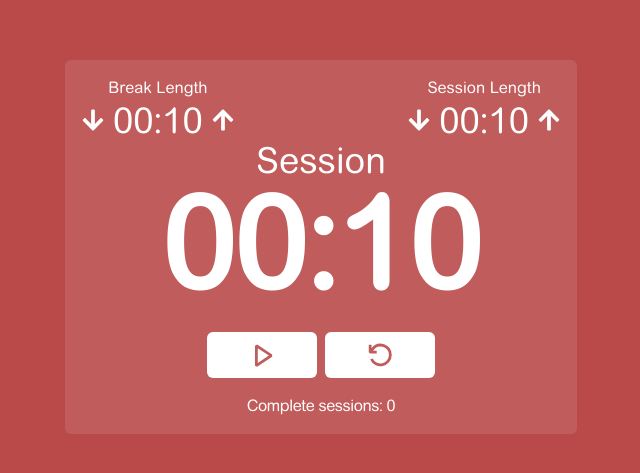
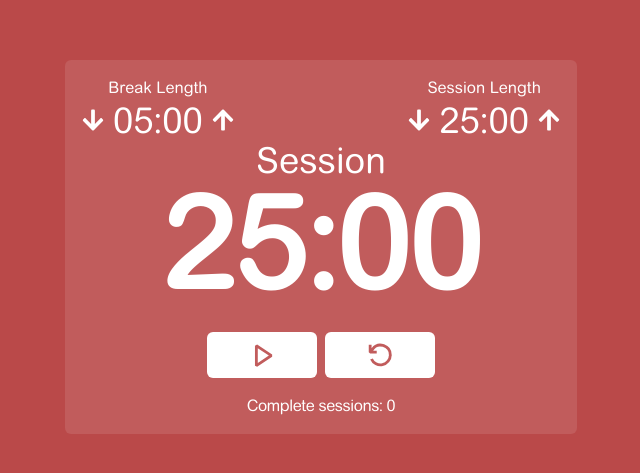
Before and after one commit to Felipp3san/pomodoro-clock, a React (Vite) app: page / in a window 1280 px wide. Shown: the part 153-626 px from the top of the page, without its empty margins (319-959 px from the left). Built offline with nearby package versions, Linux system fonts and the light colour scheme.

Commit message:
adjusted default time

```diff
--- a/src/components/PomodoroClock.jsx
+++ b/src/components/PomodoroClock.jsx
@@ -8,8 +8,8 @@ import './styles.css';
 
 function PomodoroClock(props) {
 
-	const [sessionLength, setSessionLength] = useState(10);
-	const [breakLength, setBreakLength] = useState(10);
+	const [sessionLength, setSessionLength] = useState(1500);
+	const [breakLength, setBreakLength] = useState(300);
 	const [timeLeft, setTimeLeft] = useState(sessionLength);
 	const [timerState, setTimerState] = useState('stopped');
 	const [timerType, setTimerType] = useState('session');
```
